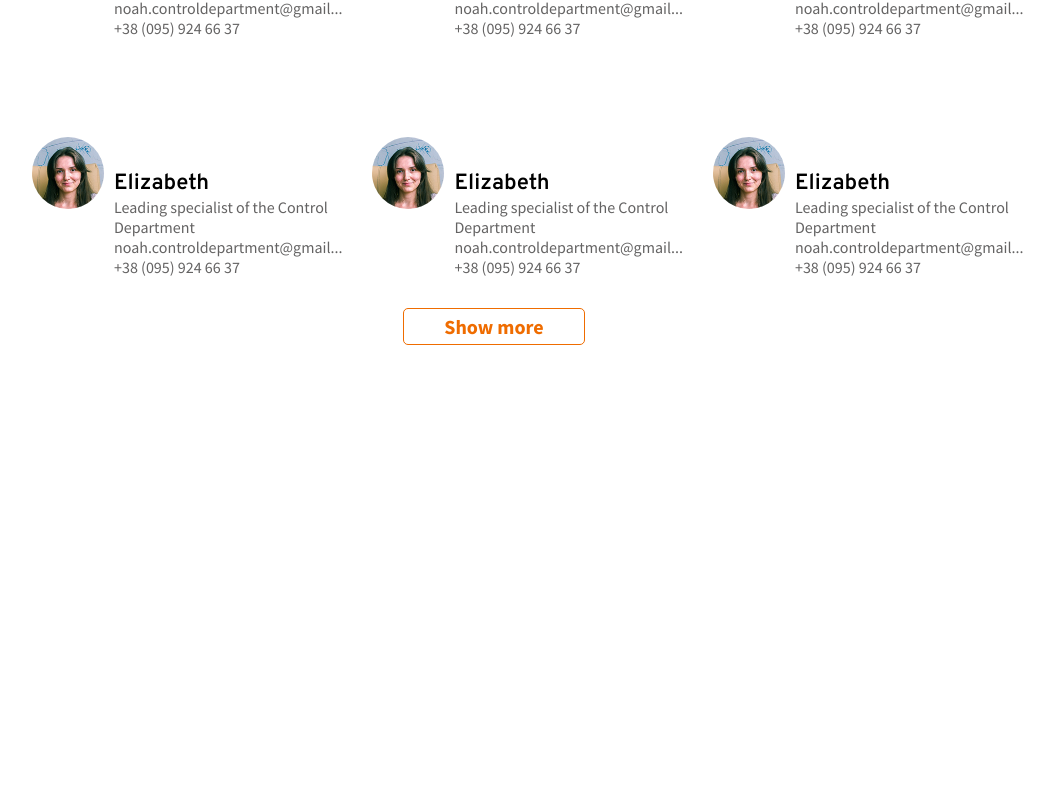
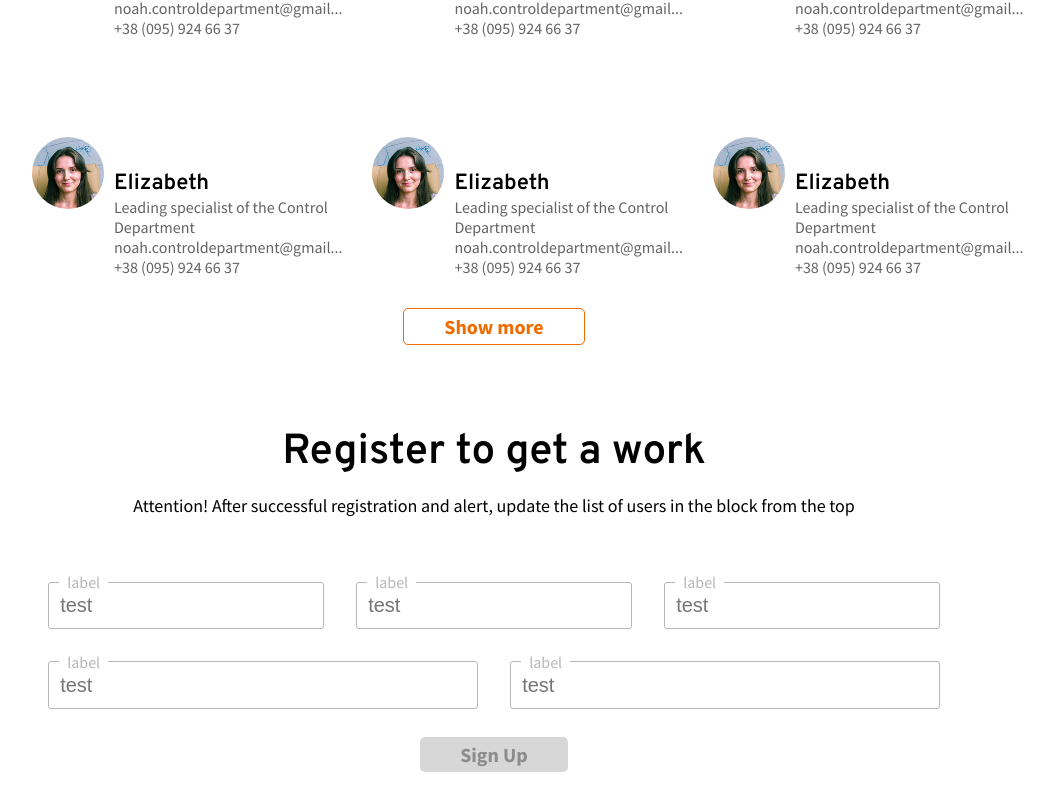
Before and after one commit to dimitrikarpov/abz-practice-frontend, a React (Create React App) app: page / in a window 1280 px wide. Shown: the part 3124-3934 px from the top of the page, without its empty margins (146-1200 px from the left). Before the commit the page ends 3551 px from the top, so only its background shows below. Built offline with nearby package versions, Linux system fonts and the light colour scheme.

Commit message:
add init markup form for desktop

```diff
--- a/src/App.js
+++ b/src/App.js
@@ -124,7 +124,9 @@ function App() {
       </section>
 
       <section id="requirements">
-        <h2 className="requirements__title">General requirements for the test task</h2>
+        <h2 className="requirements__title">
+          General requirements for the test task
+        </h2>
         <div className="requirements__wrapper">
           <div className="requirements__text">
             <p>
@@ -150,7 +152,7 @@ function App() {
               conditions.
             </p>
           </div>
-          <img src={RequirementsImage} alt="requirements image"/>
+          <img src={RequirementsImage} alt="requirements image" />
         </div>
       </section>
 
@@ -159,7 +161,7 @@ function App() {
         <h5>Attention! Sorting users by registration date</h5>
         <div className="users-grid">
           <div className="users__card">
-            <img src={UserElizImage} alt="user"/>
+            <img src={UserElizImage} alt="user" />
             <div className="user__info">
               <h4>Elizabeth</h4>
               <p>Leading specialist of the Control Department</p>
@@ -168,7 +170,7 @@ function App() {
             </div>
           </div>
           <div className="users__card">
-            <img src={UserElizImage} alt="user"/>
+            <img src={UserElizImage} alt="user" />
             <div className="user__info">
               <h4>Elizabeth</h4>
               <p>Leading specialist of the Control Department</p>
@@ -177,7 +179,7 @@ function App() {
             </div>
           </div>
           <div className="users__card">
-            <img src={UserElizImage} alt="user"/>
+            <img src={UserElizImage} alt="user" />
             <div className="user__info">
               <h4>Elizabeth</h4>
               <p>Leading specialist of the Control Department</p>
@@ -186,7 +188,7 @@ function App() {
             </div>
           </div>
           <div className="users__card">
-            <img src={UserElizImage} alt="user"/>
+            <img src={UserElizImage} alt="user" />
             <div className="user__info">
               <h4>Elizabeth</h4>
               <p>Leading specialist of the Control Department</p>
@@ -195,7 +197,7 @@ function App() {
             </div>
           </div>
           <div className="users__card">
-            <img src={UserElizImage} alt="user"/>
+            <img src={UserElizImage} alt="user" />
             <div className="user__info">
               <h4>Elizabeth</h4>
               <p>Leading specialist of the Control Department</p>
@@ -204,7 +206,7 @@ function App() {
             </div>
           </div>
           <div className="users__card">
-            <img src={UserElizImage} alt="user"/>
+            <img src={UserElizImage} alt="user" />
             <div className="user__info">
               <h4>Elizabeth</h4>
               <p>Leading specialist of the Control Department</p>
@@ -213,7 +215,46 @@ function App() {
             </div>
           </div>
         </div>
-        <a href="#" className="btn btn-secondary">Show more</a>
+        <a href="#" className="btn btn-secondary">
+          Show more
+        </a>
+      </section>
+
+      <section id="sign-up">
+        <h2>Register to get a work</h2>
+        <h5>
+          Attention! After successful registration and alert, update the list of
+          users in the block from the top
+        </h5>
+        <div className="form-grid">
+          <div className="form__row">
+            <div className="form-input">
+              <input type="text" name="test" placeholder="test" />
+              <span>label</span>
+            </div>
+            <div className="form-input">
+              <input type="text" name="test" placeholder="test" />
+              <span>label</span>
+            </div>
+            <div className="form-input">
+              <input type="text" name="test" placeholder="test" />
+              <span>label</span>
+            </div>
+          </div>
+          <div className="form__row">
+            <div className="form-input">
+              <input type="text" name="test" placeholder="test" />
+              <span>label</span>
+            </div>
+            <div className="form-input">
+              <input type="text" name="test" placeholder="test" />
+              <span>label</span>
+            </div>
+          </div>
+          <a href="#" className="btn btn-disabled">
+            Sign Up
+          </a>
+        </div>
       </section>
     </div>
   )
--- a/src/index.scss
+++ b/src/index.scss
@@ -51,6 +51,32 @@ h5 {
   font-weight: 400;
   font-size: 18px;
   line-height: 21px;
+}
+
+/* form */
+/** input **/
+.form-input {
+  padding: 1rem;
+  position: relative;
+}
+
+.form-input input {
+  border: 1px solid #b7b7b7;
+  border-radius: 3px;
+  font-size: 20px;
+  padding: 0.7rem;
+  width: 100%;
+  color: #b7b7b7;
+}
+
+.form-input span {
+  position: absolute;
+  top: 0.4rem;
+  left: 1.7rem;
+  background-color: white;
+  padding-left: 0.5rem;
+  padding-right: 0.5rem;
+  color: #b7b7b7;
 }
 
 .App {
@@ -340,3 +366,28 @@ section {
     color: #646363;
   }
 }
+
+#sign-up {
+  margin-bottom: 70px;
+
+  h2 {
+    margin-bottom: 17px;
+  }
+}
+
+.form-grid {
+  padding-top: 50px;
+  padding-bottom: 53px;
+}
+
+.form__row {
+  display: grid;
+
+  &:nth-child(1) {
+    grid-template-columns: 1fr 1fr 1fr;
+  }
+
+  &:nth-child(2) {
+    grid-template-columns: 1fr 1fr;
+  }
+}
```
